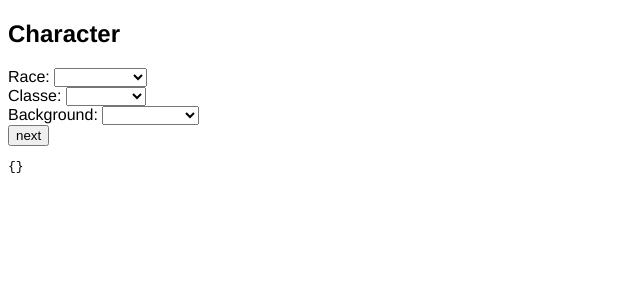
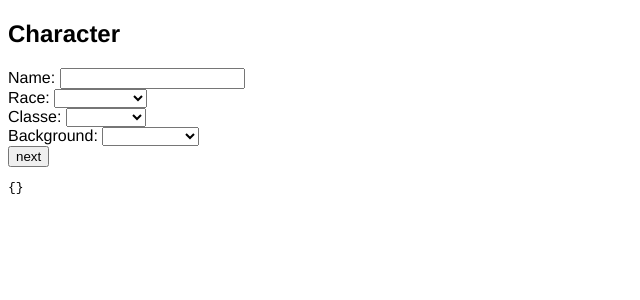
Before and after one commit to mateusKoppe/rpg-on-the-table, a Vue app: page /#/create-character in a window 1280 px wide. Shown: the top 300 px of the page, without its empty margins (0-640 px from the left). Built offline with nearby package versions, Linux system fonts and the light colour scheme.

Commit message:
feat(character): add name field

```diff
--- a/src/components/CharacterCreateBasis.vue
+++ b/src/components/CharacterCreateBasis.vue
@@ -1,5 +1,9 @@
 <template>
 <div>
+  <div>
+    <label for="name">Name: </label>
+    <input v-model="form.name" id="name"/>
+  </div>
   <div>
     <label for="race">Race: </label>
     <select v-model="form.race" id="race">
```
